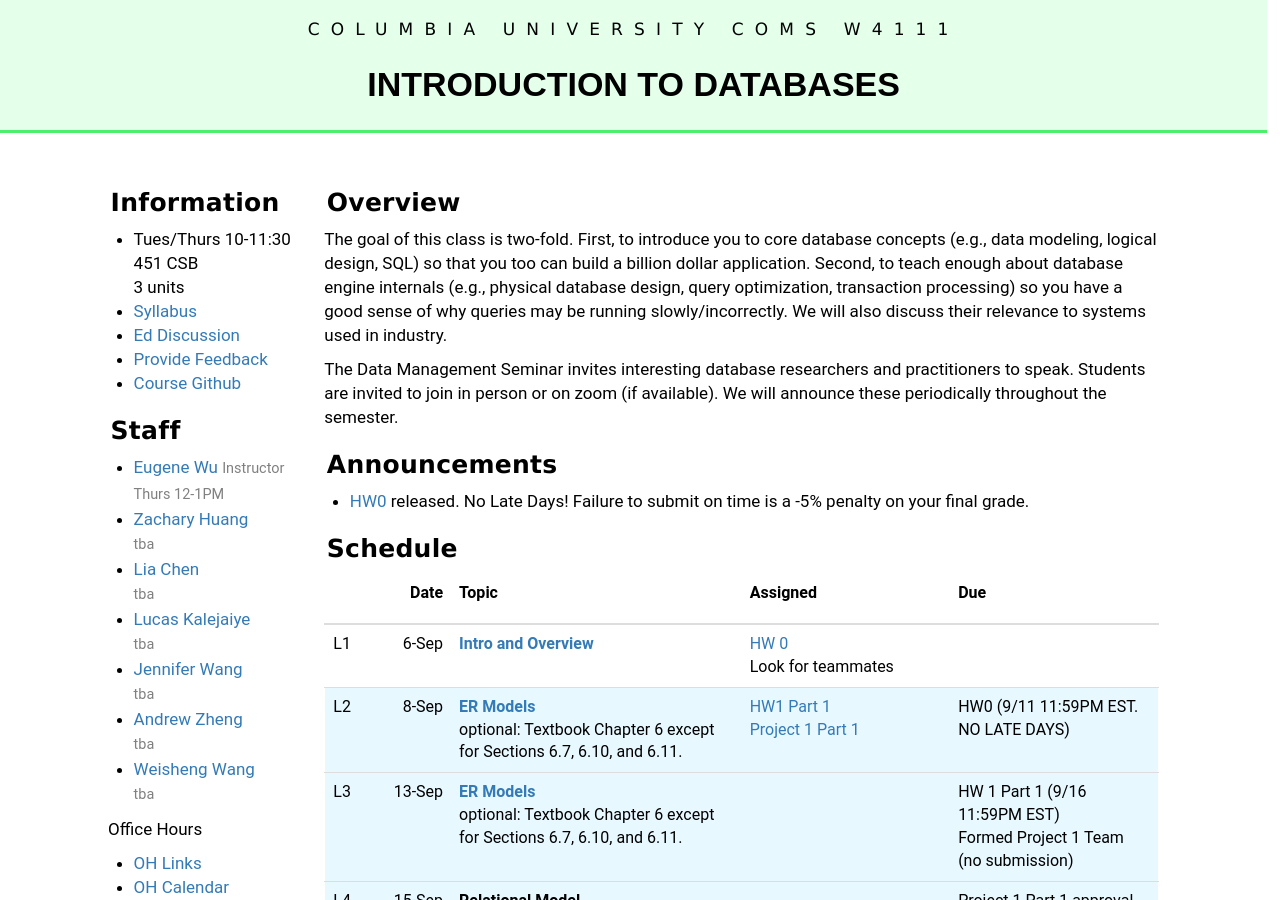
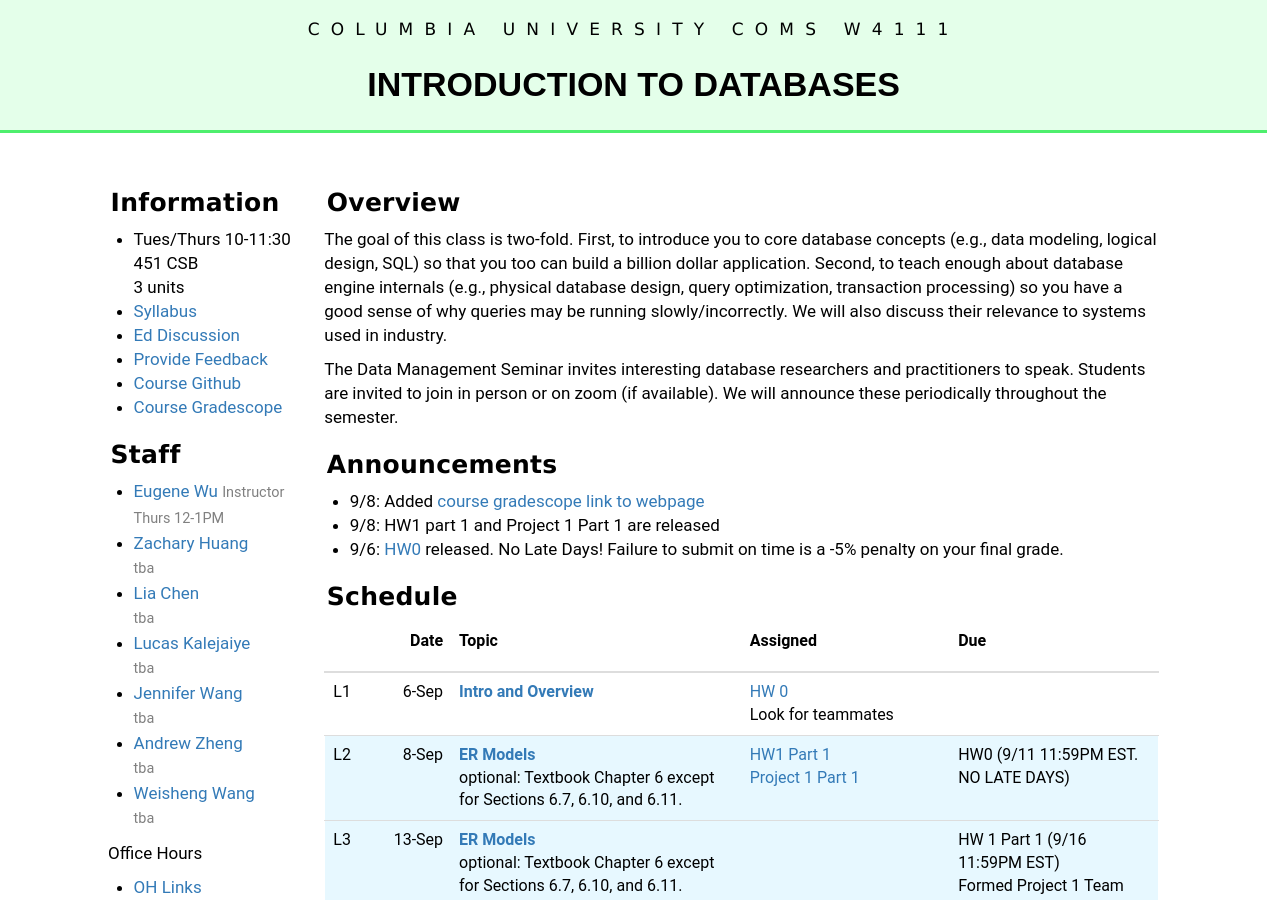
Before and after one commit to andrewzheng5/w4111.github.io, a Jekyll site: the page built from index.md, in a window 1280 px wide and 900 px high. Built offline with Jekyll 4.4.1, drawn with Linux system fonts in a browser that asks for light colours.

Commit message:
lazy commit msg

```diff
--- a/_includes/index_left.md
+++ b/_includes/index_left.md
@@ -7,6 +7,7 @@
 * [Ed Discussion](https://edstem.org/us/courses/28081/discussion/)
 * [Provide Feedback](https://forms.gle/eTLxpLM5DxK8KpNKA)
 * [Course Github](http://github.com/w4111)
+* [Course Gradescope](https://www.gradescope.com/courses/436228)
 
 #### Staff
 
--- a/index.md
+++ b/index.md
@@ -36,7 +36,9 @@
 * [Sign up for Project 1 Part 1 staff meetings!](https://calendar.google.com/calendar/u/0/selfsched?sstoken=UUpOU05mUUpZYXk2fGRlZmF1bHR8YmE0YmE0M2MzNzkyYWZjOTcxYjRkMTBmNDNmNjA1NDc)  One meeting per team.
 * Updated lecture 2 slides to clarify constraints over N-way relationships.
 -->
-* [HW0](https://github.com/w4111/hw0) released.  No Late Days!  Failure to submit on time is a -5% penalty on your final grade.
+* 9/8: Added [course gradescope link to webpage](https://www.gradescope.com/courses/436228/)
+* 9/8:  HW1 part 1 and Project 1 Part 1 are released
+* 9/6: [HW0](https://github.com/w4111/hw0) released.  No Late Days!  Failure to submit on time is a -5% penalty on your final grade.
 
 #### Schedule
 
```
